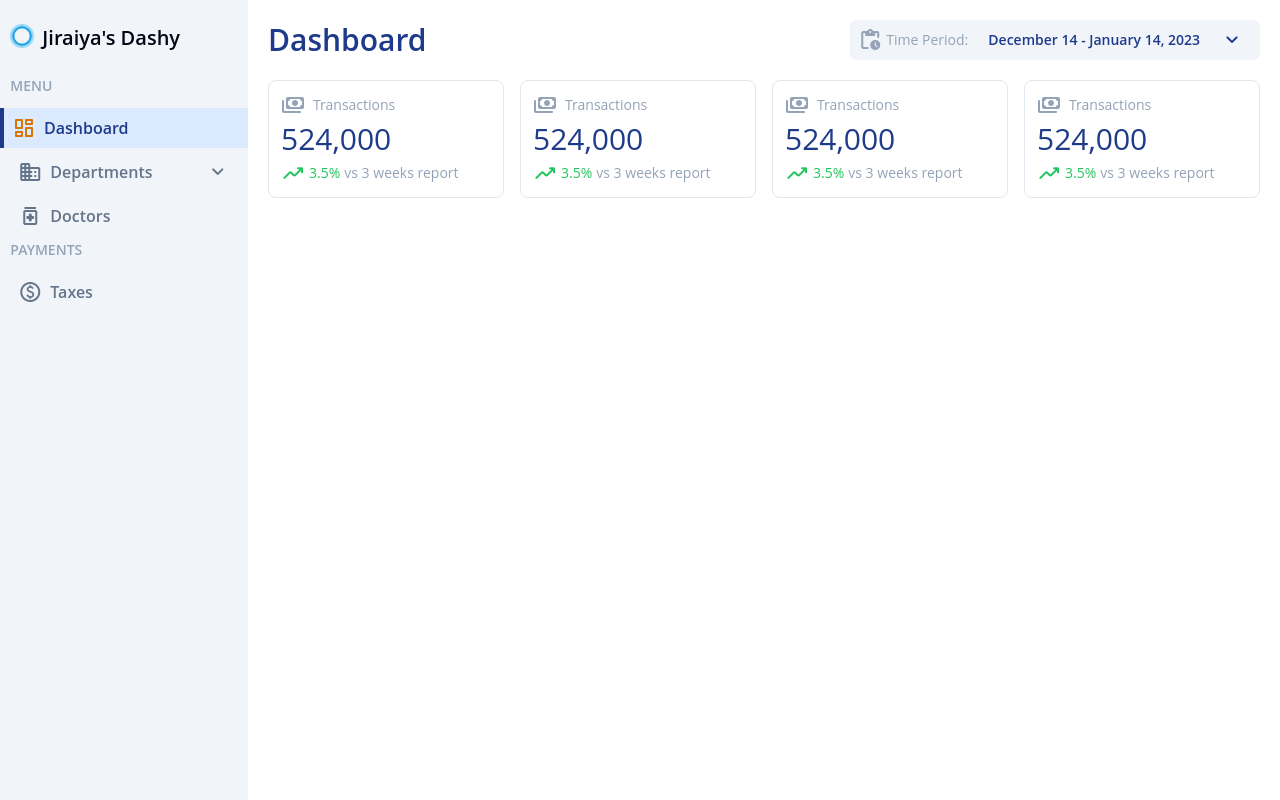
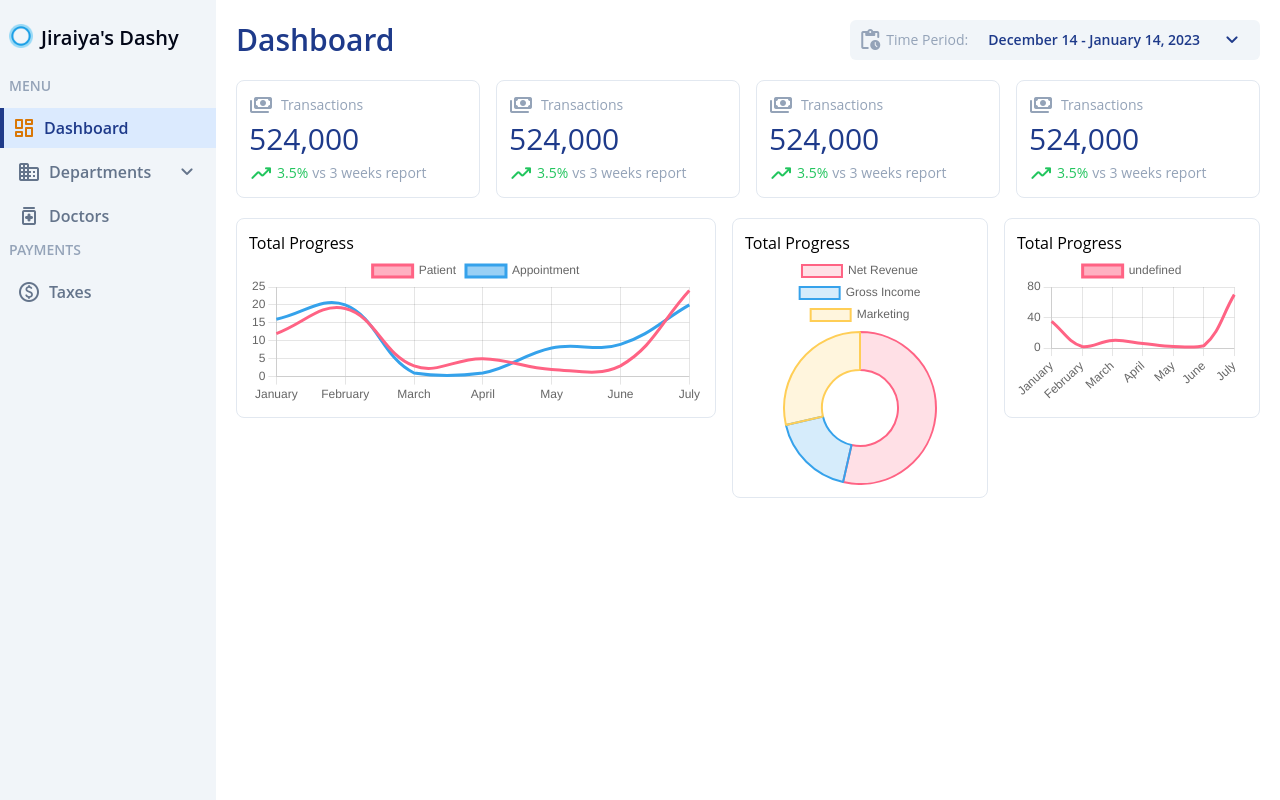
Before and after one commit to Reu-Amissah/Dashboard-react-tailwind, a React (Create React App) app: page / in a window 1280 px wide. Built offline with nearby package versions, Linux system fonts and the light colour scheme.

Commit message:
add chart js

```diff
--- a/package.json
+++ b/package.json
@@ -38,6 +38,7 @@
     ]
   },
   "devDependencies": {
+    "@faker-js/faker": "^8.0.2",
     "tailwindcss": "^3.3.2"
   }
 }
--- a/src/screens/Dashboard.js
+++ b/src/screens/Dashboard.js
@@ -1,5 +1,95 @@
 import React, { useState } from "react";
 import logo from "../assets/226411.png";
+import {
+  Chart as ChartJS,
+  CategoryScale,
+  LinearScale,
+  PointElement,
+  LineElement,
+  Title,
+  Tooltip,
+  Legend,
+  ArcElement,
+} from "chart.js";
+
+import { Doughnut } from "react-chartjs-2";
+import { Line } from "react-chartjs-2";
+
+ChartJS.register(
+  CategoryScale,
+  LinearScale,
+  PointElement,
+  LineElement,
+  Title,
+  Tooltip,
+  Legend
+);
+
+ChartJS.register(ArcElement, Tooltip, Legend);
+
+const options = {
+  responsive: true,
+  maintainAspectRatio: false,
+  // Other chart options
+};
+
+const labels = ["January", "February", "March", "April", "May", "June", "July"];
+
+export const Ddata = {
+  labels: ["Net Revenue", "Gross Income", "Marketing"],
+  datasets: [
+    {
+      data: [15, 5, 8],
+      backgroundColor: [
+        "rgba(255, 99, 132, 0.2)",
+        "rgba(54, 162, 235, 0.2)",
+        "rgba(255, 206, 86, 0.2)",
+      ],
+      borderColor: [
+        "rgba(255, 99, 132, 1)",
+        "rgba(54, 162, 235, 1)",
+        "rgba(255, 206, 86, 1)",
+      ],
+    },
+  ],
+};
+
+export const Ldata = {
+  labels,
+  datasets: [
+    {
+      data: [35, 2, 10, 6, 2, 3, 70],
+      lineTension: 0.4,
+      pointRadius: 0,
+      // labels.map(() => faker.datatype.number({ min: -1000, max: 1000 })),
+      borderColor: "rgb(255, 99, 132)",
+      backgroundColor: "rgba(255, 99, 132, 0.5)",
+    },
+  ],
+};
+
+export const data = {
+  labels,
+  datasets: [
+    {
+      label: "Patient",
+      data: [12, 19, 3, 5, 2, 3, 24],
+      lineTension: 0.4,
+      pointRadius: 0,
+      // labels.map(() => faker.datatype.number({ min: -1000, max: 1000 })),
+      borderColor: "rgb(255, 99, 132)",
+      backgroundColor: "rgba(255, 99, 132, 0.5)",
+    },
+    {
+      label: "Appointment",
+      lineTension: 0.4,
+      pointRadius: 0,
+      data: [16, 20, 1, 1, 8, 9, 20],
+      borderColor: "rgb(53, 162, 235)",
+      backgroundColor: "rgba(53, 162, 235, 0.5)",
+    },
+  ],
+};
 
 const Dashboard = () => {
   const [isOpen, setIsOpen] = useState(true);
@@ -251,6 +341,26 @@ const Dashboard = () => {
             </div>
           </div>
         </div>
+        <div className="w-full flex justify-between space-x-4 mt-5">
+          <div className="w-2/4 border border-slate-200 p-3 rounded-lg h-2/5">
+            <div className="text-md">Total Progress</div>
+            <div className="h-full">
+              <Line data={data} options={options} />
+            </div>
+          </div>
+          <div className="w-1/4 border border-slate-200 p-3 rounded-lg h-4/6">
+            <div className="text-md">Total Progress</div>
+            <div className="h-full">
+              <Doughnut data={Ddata} />
+            </div>
+          </div>
+          <div className="w-1/4 border border-slate-200 p-3 rounded-lg h-5/6">
+            <div className="text-md">Total Progress</div>
+            <div className="h-full">
+              <Line data={Ldata} options={options} />
+            </div>
+          </div>
+        </div>
       </div>
       {/* main page layout end  */}
     </div>
```
Also changed, not shown: 1 other file (tests, documents, lock files or other folders).
